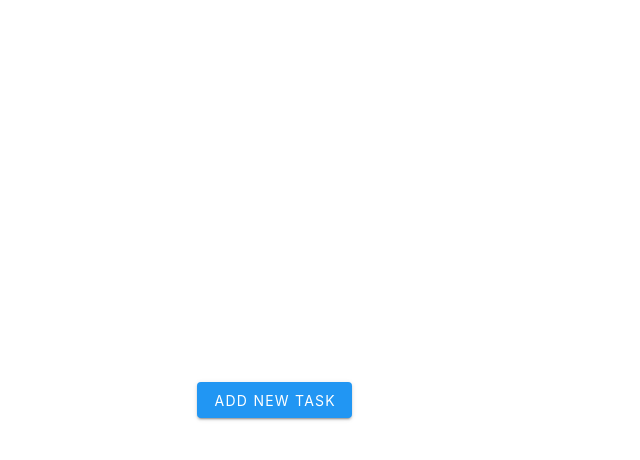
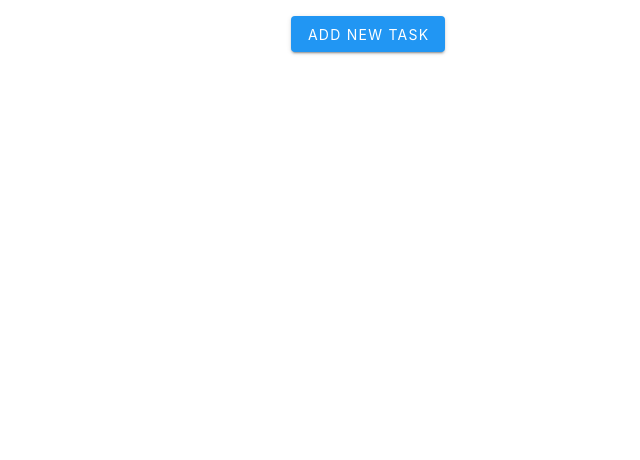
Before and after one commit to MASISKAR/todo-list, a Vue app: page / in a window 1280 px wide. Shown: the top 460 px of the page, without its empty margins (272-912 px from the left). Built offline with nearby package versions, Linux system fonts and the light colour scheme.

Commit message:
added datepicker

```diff
--- a/package.json
+++ b/package.json
@@ -11,6 +11,7 @@
     "format": "prettier --write src/"
   },
   "dependencies": {
+    "@vuepic/vue-datepicker": "^8.4.0",
     "vue": "^3.4.21",
     "vuetify": "^3.5.14"
   },
--- a/src/assets/main.css
+++ b/src/assets/main.css
@@ -1,35 +1 @@
 @import './base.css';
-
-#app {
-  max-width: 1280px;
-  margin: 0 auto;
-  padding: 2rem;
-  font-weight: normal;
-}
-
-a,
-.green {
-  text-decoration: none;
-  color: hsla(160, 100%, 37%, 1);
-  transition: 0.4s;
-  padding: 3px;
-}
-
-@media (hover: hover) {
-  a:hover {
-    background-color: hsla(160, 100%, 37%, 0.2);
-  }
-}
-
-@media (min-width: 1024px) {
-  body {
-    display: flex;
-    place-items: center;
-  }
-
-  #app {
-    display: grid;
-    grid-template-columns: 1fr 1fr;
-    padding: 0 2rem;
-  }
-}
--- a/src/components/TaskModal/TaskModal.vue
+++ b/src/components/TaskModal/TaskModal.vue
@@ -13,7 +13,7 @@
                 <v-textarea label="Description" v-model="description"></v-textarea>
               </v-col>
               <v-col cols="12" sm="12">
-                <!-- <v-date-picker /> -->
+                <datepicker v-model="dueDate" />
               </v-col>
             </v-row>
 
--- a/src/components/TaskModal/taskModal.js
+++ b/src/components/TaskModal/taskModal.js
@@ -1,4 +1,10 @@
+import Datepicker from '@vuepic/vue-datepicker'
+import '@vuepic/vue-datepicker/dist/main.css'
+
 export default {
+  components: {
+    Datepicker
+  },
   props: {
     isOpen: {
       type: Boolean,
```
Also changed, not shown: 1 other file (tests, documents, lock files or other folders).
